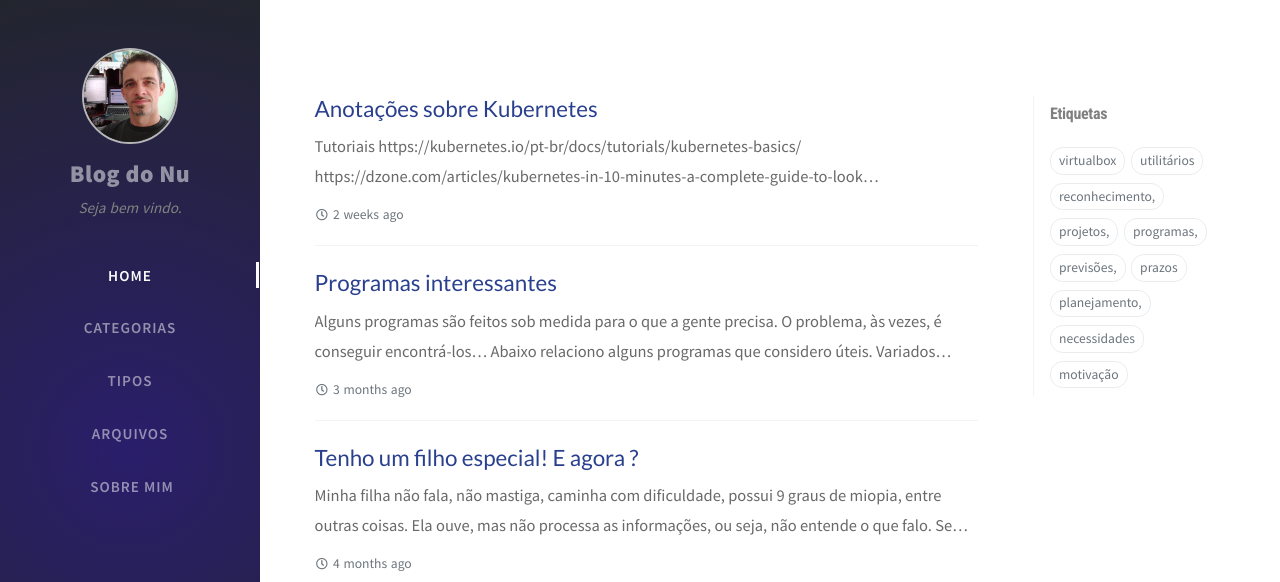
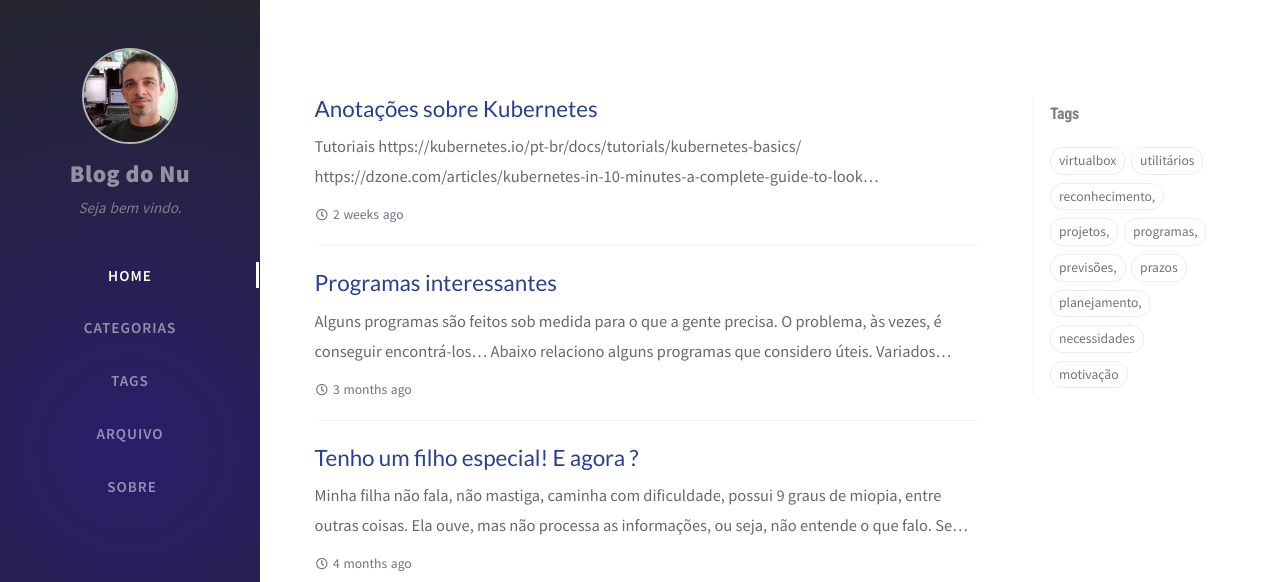
Before and after one commit to nunesabreu/blog, a Jekyll site: the page built from index.html, in a window 1280 px wide. Shown: the top 582 px of the page. Built offline with Jekyll 4.4.1, drawn with Linux system fonts in a browser that asks for light colours; nearby versions of some CDN libraries; the list of posts is cut into pages by our own code; comment, search, counter and statistics services are not loaded.

Commit message:
* Pequenos ajustes

```diff
--- a/_data/label.yml
+++ b/_data/label.yml
@@ -7,7 +7,7 @@
 
 panel:
   lastmod: "Atualização recente"
-  trending_tags: "Etiquetas"
+  trending_tags: "Tags"
   toc: "Conteúdo"
 
 post:
--- a/_data/share.yml
+++ b/_data/share.yml
@@ -6,7 +6,7 @@
 #  © 2020 Cotes Chung
 #  MIT Licensed
 
-label: "Share"
+label: "Compartilhar"
 
 platforms:
   -
--- a/_data/tabs.yml
+++ b/_data/tabs.yml
@@ -14,17 +14,17 @@
   path: tabs
   url: categories
 -
-  name: "Tipos"
+  name: "Tags"
   icon: "fas fa-tags"
   path: tabs
   url: tags
 -
-  name: "Arquivos"
+  name: "Arquivo"
   path: tabs
   url: archives
   icon: "fas fa-archive"
 -
-  name: "Sobre mim"
+  name: "Sobre"
   icon: "fas fa-info"
   path: tabs
   url: about
```
